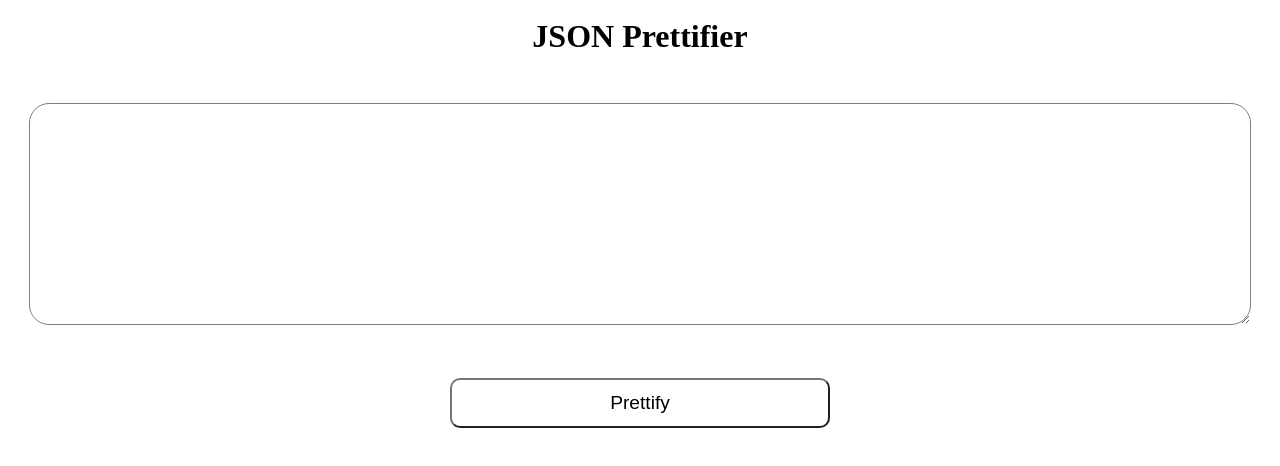
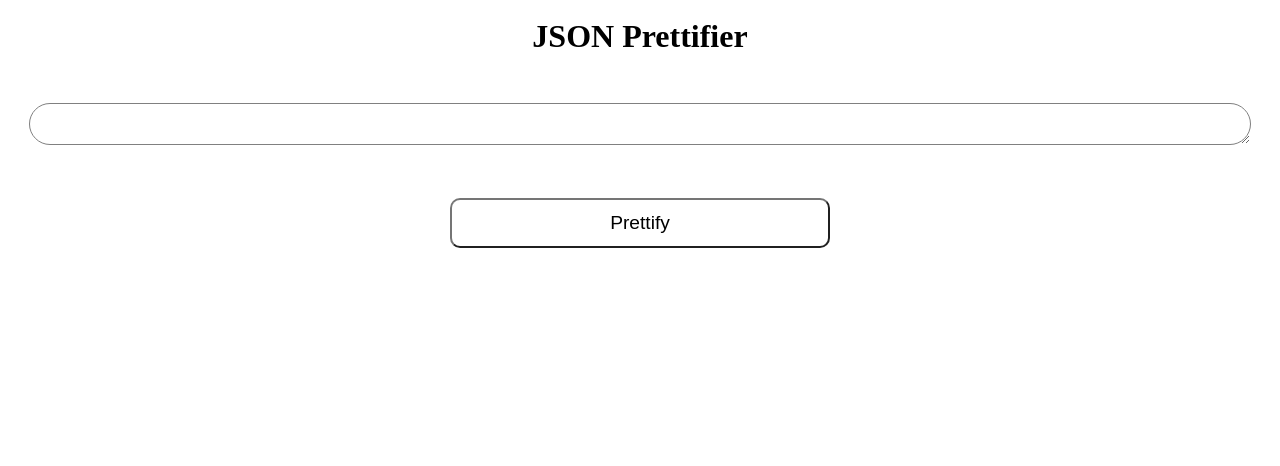
Before and after one commit to LittleTealeaf/JsonPrettifier, a plain HTML site: page index.html in a window 1280 px wide. Drawn offline with Linux system fonts and the light colour scheme.

Commit message:
misc .css changes

```diff
--- a/style.css
+++ b/style.css
@@ -10,26 +10,27 @@ h1 {
     padding: 10px;
 }
 
-.textarea {
+#input {
     display: block;
     align-self: center;
     width: 95%;
     overflow: hidden;
     resize: vertical;
     line-height: 20px;
-    min-height: 200px;
-    margin: 50px;
-}
-
-#input {
     margin: 10px;
     background-color: white;
     border: 1px solid grey;
-    border-radius: 20px;
+    border-radius: 30px;
     padding: 10px;
     outline: none;
     display:block;
     text-align: left;
+    transition: 0.5s;
+}
+
+#input:hover {
+    background-color:#cacaca;
+    border-radius: 10px
 }
 
 #prettify {
```
